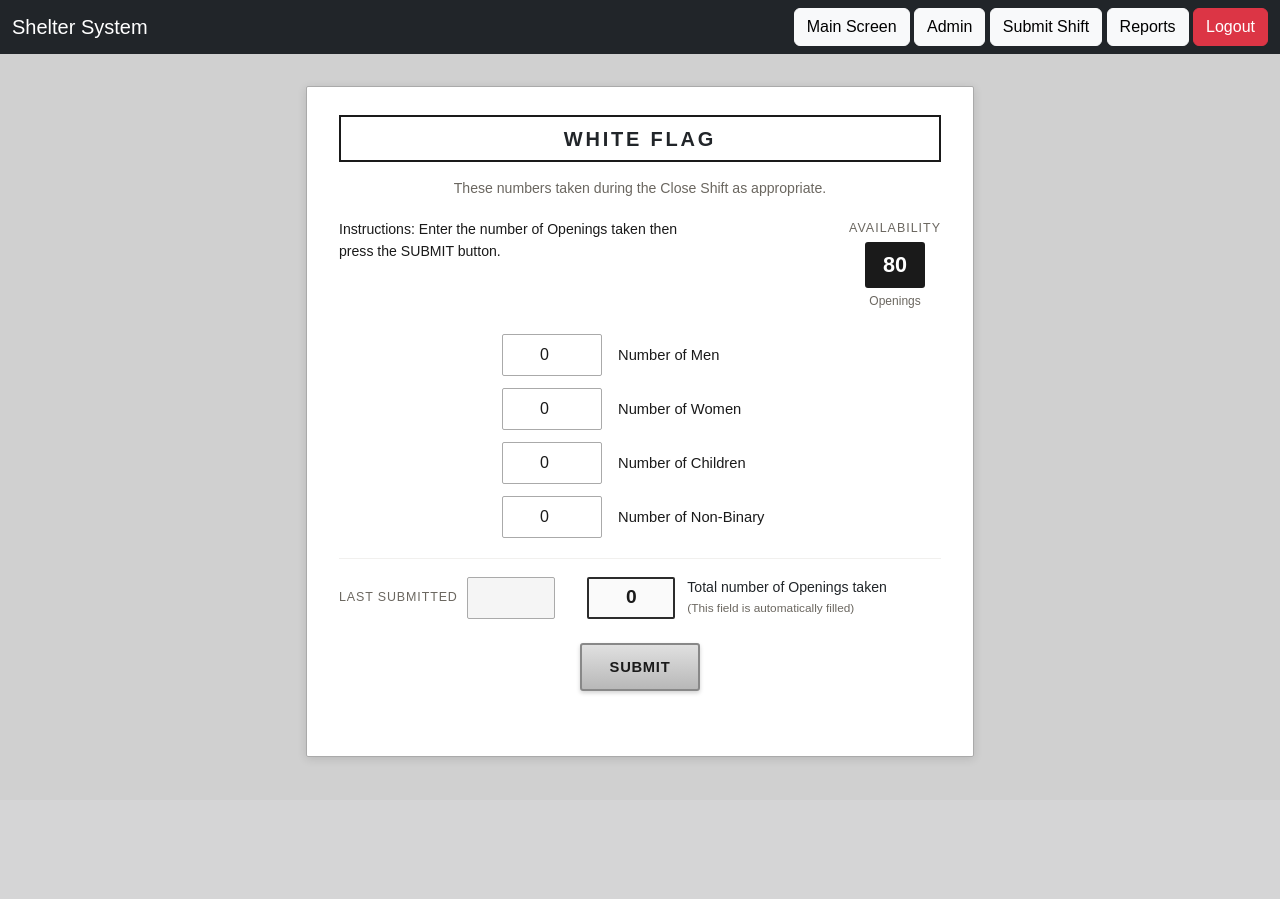
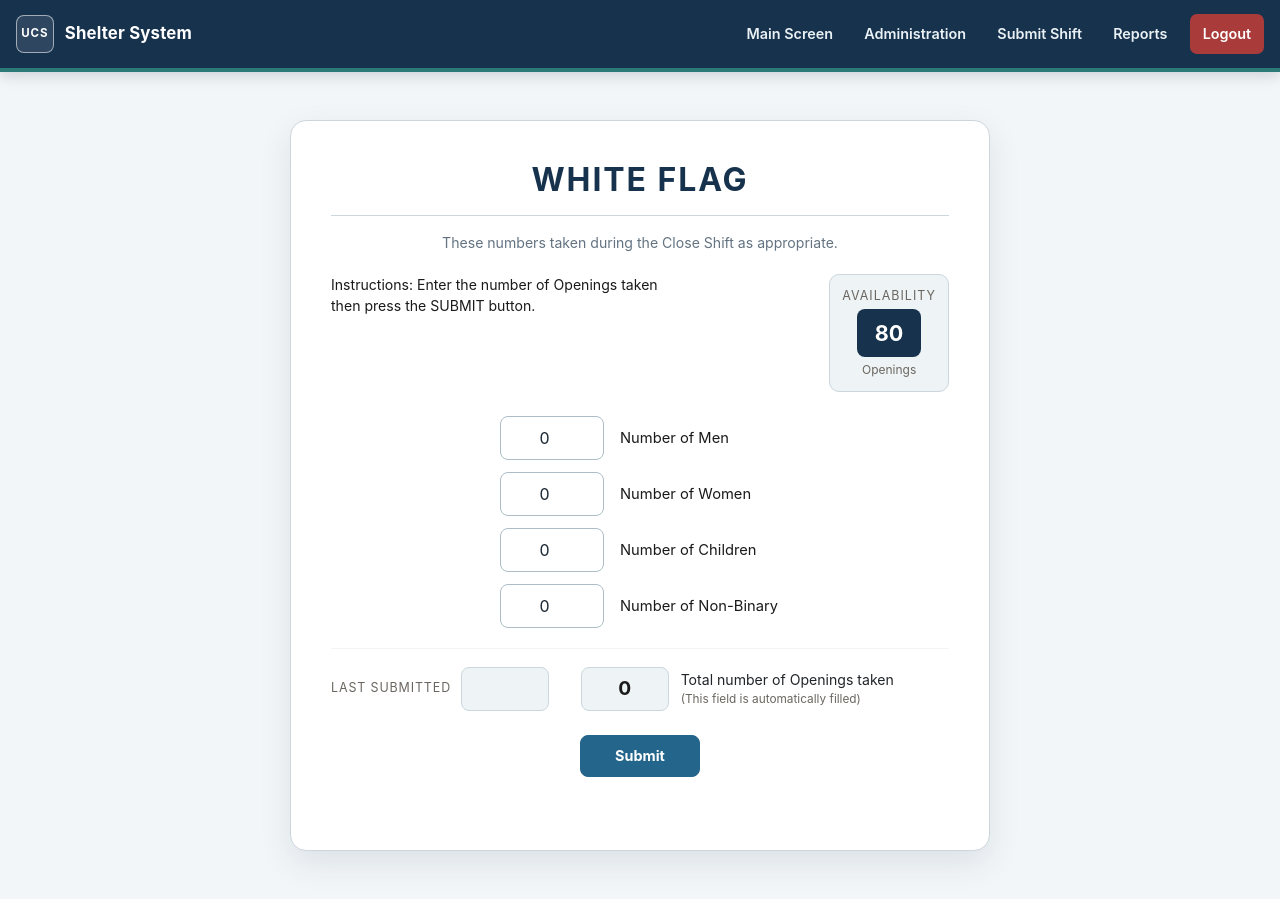
Before and after one commit to myk-sev/United-Caring-Dashboard, a Django app: page /white-flag/ in a window 1280 px wide. Before the commit the page ends 762 px from the top, so only its background shows below. Run offline with Django 5.2, Linux system fonts and the light colour scheme; the visitor is signed in with stand-in values (Sample User, id 1); data that the repository does not hold is empty.

Commit message:
Unify site visual design

```diff
--- /dev/null
+++ b/mainscreen/static/mainscreen/site.css
@@ -0,0 +1,375 @@
+:root {
+  --ucs-ink: #172433;
+  --ucs-navy: #17324d;
+  --ucs-blue: #23658b;
+  --ucs-blue-dark: #184d6d;
+  --ucs-teal: #2b7a78;
+  --ucs-canvas: #f3f6f8;
+  --ucs-surface: #fff;
+  --ucs-surface-muted: #eef3f5;
+  --ucs-border: #cbd6dd;
+  --ucs-muted: #637381;
+  --ucs-success: #26734d;
+  --ucs-success-soft: #e7f5ed;
+  --ucs-danger: #a93b3b;
+  --ucs-danger-dark: #842e2e;
+  --ucs-danger-soft: #fff2f1;
+  --ucs-shadow: 0 12px 32px rgba(23, 50, 77, 0.1);
+  --ucs-radius: 12px;
+}
+
+* { box-sizing: border-box; }
+html { min-width: 320px; background: var(--ucs-canvas) !important; }
+
+body.site-shell {
+  min-height: 100vh;
+  margin: 0;
+  background: var(--ucs-canvas);
+  color: var(--ucs-ink);
+  font-family: Inter, ui-sans-serif, -apple-system, BlinkMacSystemFont, "Segoe UI", sans-serif;
+  font-size: 16px;
+  line-height: 1.5;
+  text-align: left;
+}
+
+.site-shell a { color: var(--ucs-blue-dark); }
+.site-shell :focus-visible { outline: 3px solid rgba(35, 101, 139, 0.3); outline-offset: 2px; }
+
+.site-navbar {
+  position: relative;
+  z-index: 20;
+  background: var(--ucs-navy);
+  border-bottom: 4px solid var(--ucs-teal);
+  box-shadow: 0 3px 14px rgba(11, 29, 45, 0.18);
+}
+
+.site-nav-inner {
+  width: min(100% - 2rem, 1320px);
+  min-height: 68px;
+  margin: 0 auto;
+  display: flex;
+  align-items: center;
+  justify-content: space-between;
+  gap: 1.5rem;
+}
+
+.site-brand {
+  display: inline-flex;
+  align-items: center;
+  gap: 0.7rem;
+  color: #fff;
+  font-size: 1.05rem;
+  font-weight: 700;
+  letter-spacing: 0.01em;
+  text-decoration: none;
+  white-space: nowrap;
+}
+
+.site-shell .site-brand,
+.site-shell .site-brand:hover { color: #fff; }
+.site-brand-mark {
+  display: inline-grid;
+  width: 2.35rem;
+  height: 2.35rem;
+  place-items: center;
+  border: 1px solid rgba(255, 255, 255, 0.55);
+  border-radius: 8px;
+  background: rgba(255, 255, 255, 0.1);
+  font-size: 0.72rem;
+  letter-spacing: 0.08em;
+}
+
+.site-nav-links { display: flex; align-items: center; justify-content: flex-end; gap: 0.35rem; }
+.site-nav-links a {
+  padding: 0.55rem 0.8rem;
+  border-radius: 7px;
+  color: #eaf1f5;
+  font-size: 0.9rem;
+  font-weight: 600;
+  text-decoration: none;
+  transition: background 140ms ease, color 140ms ease;
+}
+
+.site-nav-links a:hover,
+.site-nav-links a[aria-current="page"] { background: rgba(255, 255, 255, 0.14); color: #fff; }
+.site-nav-links .site-logout { margin-left: 0.25rem; background: var(--ucs-danger); color: #fff; }
+.site-nav-links .site-logout:hover { background: var(--ucs-danger-dark); }
+.site-content { min-height: calc(100vh - 72px); }
+
+/* Shared controls */
+.site-shell button,
+.site-shell .btn,
+.site-shell .go-btn,
+.site-shell .btn-go,
+.site-shell .btn-nav,
+.site-shell .nav-btn,
+.site-shell .btn-save,
+.site-shell .btn-change-pw,
+.site-shell .btn-bottom,
+.site-shell .btn-submit,
+.site-shell .btn-new-record,
+.site-shell .login-btn,
+.site-shell .danger-button,
+.site-shell .tool-button {
+  min-height: 42px;
+  padding: 0.6rem 1rem;
+  border: 1px solid var(--ucs-blue);
+  border-radius: 8px;
+  background: var(--ucs-blue);
+  box-shadow: none;
+  color: #fff;
+  font: inherit;
+  font-size: 0.9rem;
+  font-weight: 700;
+  line-height: 1.2;
+  letter-spacing: 0;
+  text-align: center;
+  text-decoration: none;
+  text-transform: none;
+  cursor: pointer;
+  transition: background 140ms ease, border-color 140ms ease, transform 140ms ease;
+}
+
+.site-shell button:hover,
+.site-shell .btn:hover,
+.site-shell .go-btn:hover,
+.site-shell .btn-go:hover,
+.site-shell .btn-nav:hover,
+.site-shell .nav-btn:hover,
+.site-shell .btn-save:hover,
+.site-shell .btn-change-pw:hover,
+.site-shell .btn-bottom:hover,
+.site-shell .btn-submit:hover,
+.site-shell .btn-new-record:hover,
+.site-shell .login-btn:hover {
+  border-color: var(--ucs-blue-dark);
+  background: var(--ucs-blue-dark);
+  color: #fff;
+  transform: translateY(-1px);
+}
+
+.site-shell .btn-secondary,
+.site-shell .btn-new-record,
+.site-shell .btn-back { border-color: var(--ucs-border); background: var(--ucs-surface); color: var(--ucs-navy); }
+.site-shell .btn-secondary:hover,
+.site-shell .btn-new-record:hover,
+.site-shell .btn-back:hover { border-color: #9fb0bb; background: var(--ucs-surface-muted); color: var(--ucs-navy); }
+.site-shell .nav-btn,
+.site-shell .btn-nav { color: #fff !important; }
+
+.site-shell input,
+.site-shell select,
+.site-shell textarea,
+.site-shell .form-control {
+  min-height: 42px;
+  border: 1px solid #aebdc7;
+  border-radius: 8px;
+  background: #fff;
+  color: var(--ucs-ink);
+  font: inherit;
+}
+
+.site-shell input:focus,
+.site-shell select:focus,
+.site-shell textarea:focus,
+.site-shell .form-control:focus {
+  border-color: var(--ucs-blue);
+  box-shadow: 0 0 0 3px rgba(35, 101, 139, 0.15);
+  outline: 0;
+}
+
+.site-shell .alert,
+.site-shell .toast,
+.site-shell .field-errors { border-width: 1px; border-radius: 8px; }
+
+/* Main screen */
+.route-mainscreen .site-content { background: var(--ucs-canvas); }
+.route-mainscreen .site-content > div {
+  min-height: calc(100vh - 72px);
+  padding: clamp(2.5rem, 7vw, 6rem) 1rem;
+  background: linear-gradient(145deg, #edf4f6 0%, #f8fafb 54%, #eaf2f4 100%) !important;
+}
+
+.route-mainscreen .container {
+  width: min(100%, 780px);
+  margin: 0 auto;
+  padding: clamp(1.5rem, 5vw, 3.5rem);
+  border: 1px solid var(--ucs-border);
+  border-radius: 18px;
+  background: var(--ucs-surface);
+  box-shadow: var(--ucs-shadow);
+  text-align: center;
+}
+
+.route-mainscreen .header {
+  margin: 0;
+  padding: 0;
+  border: 0;
+  background: transparent;
+  color: var(--ucs-navy);
+  font-size: clamp(1.7rem, 4vw, 2.5rem);
+  font-weight: 750;
+  line-height: 1.15;
+}
+
+.route-mainscreen .description { max-width: 560px; margin: 1rem auto 0; color: var(--ucs-muted); font-size: 1rem; line-height: 1.6; }
+.route-mainscreen .shelters { margin: 2rem auto; color: var(--ucs-teal); font-size: 0.78rem; font-weight: 750; line-height: 1.85; letter-spacing: 0.12em; }
+.route-mainscreen .dropdown-section { max-width: 520px; margin: 0 auto; padding: 1.25rem; border-radius: var(--ucs-radius); background: var(--ucs-surface-muted); }
+.route-mainscreen .dropdown-section select { width: 100%; height: auto; padding: 0.65rem 0.8rem; }
+.route-mainscreen .dropdown-section p { margin: 0.85rem 0 1rem; color: var(--ucs-muted); font-size: 0.9rem; }
+.route-mainscreen .go-btn { margin: 0; }
+
+/* Shelter and White Flag submissions */
+.route-shelters,
+.route-whiteflag,
+.route-whiteflag_submission,
+.route-whiteflag_edit { background: var(--ucs-canvas); }
+.site-shell .page-wrap { width: min(100% - 2rem, 720px); min-height: 0; margin: clamp(1.5rem, 4vw, 3rem) auto; padding: 0; background: transparent; }
+.site-shell .page-wrap > .card { padding: clamp(1.35rem, 4vw, 2.5rem); border: 1px solid var(--ucs-border); border-radius: 16px; background: var(--ucs-surface); box-shadow: var(--ucs-shadow); }
+.site-shell .page-wrap .card-title { padding: 0 0 1rem; border: 0; border-bottom: 1px solid var(--ucs-border); background: transparent; }
+.site-shell .page-wrap .card-title h1 { color: var(--ucs-navy); font-size: clamp(1.45rem, 4vw, 2rem); letter-spacing: 0.06em; }
+.site-shell .page-wrap .subtitle { color: var(--ucs-muted); }
+.site-shell .availability-badge { min-width: 104px; padding: 0.75rem; border: 1px solid var(--ucs-border); border-radius: 10px; background: var(--ucs-surface-muted); }
+.site-shell .avail-box { width: 64px; height: 48px; border: 0; border-radius: 8px; background: var(--ucs-navy); }
+.site-shell .section-label { margin-top: 1.35rem; color: var(--ucs-teal); font-style: normal; font-weight: 750; }
+.site-shell .page-wrap .divider { border-color: var(--ucs-border); }
+.site-shell .page-wrap .field-row { width: min(100%, 340px); }
+.site-shell .page-wrap .s-input,
+.site-shell .page-wrap .wf-input { width: 104px; height: 44px; border: 1px solid #aebdc7; border-radius: 8px; }
+.site-shell .last-sub-box,
+.site-shell .total-box { min-height: 44px; border: 1px solid var(--ucs-border); border-radius: 8px; background: var(--ucs-surface-muted); }
+.site-shell .btn-submit.resubmit { border-color: var(--ucs-blue); background: var(--ucs-blue); }
+
+/* Reports */
+.route-reports .site-content > .container { width: min(100% - 2rem, 1320px); max-width: none; margin: clamp(1.5rem, 4vw, 3rem) auto; padding: clamp(1.25rem, 3vw, 2.25rem); border: 1px solid var(--ucs-border); border-radius: 16px; background: var(--ucs-surface); box-shadow: var(--ucs-shadow); }
+.route-reports h2,
+.route-reports h4 { color: var(--ucs-navy); font-weight: 750; }
+.route-reports form.row { margin: 1.25rem 0 1.5rem; padding: 1rem; border-radius: var(--ucs-radius); background: var(--ucs-surface-muted); }
+.route-reports .form-label { color: var(--ucs-muted); font-size: 0.82rem; font-weight: 700; text-transform: uppercase; }
+.route-reports .btn-success { border-color: var(--ucs-success); background: var(--ucs-success); }
+.route-reports .table { min-width: 860px; margin-bottom: 0; border-color: var(--ucs-border); font-size: 0.9rem; }
+.route-reports .table thead th { padding: 0.75rem; border-color: var(--ucs-navy); background: var(--ucs-navy); color: #fff; white-space: nowrap; }
+.route-reports .table td { padding: 0.7rem; vertical-align: middle; }
+.route-reports .table-responsive { overflow-x: auto; border: 1px solid var(--ucs-border); border-radius: 10px; }
+
+/* Login screens */
+.site-shell .login-wrapper,
+.site-shell .admin-login-wrap { min-height: calc(100vh - 72px); padding: 2rem 1rem; background: linear-gradient(145deg, #edf4f6, #f8fafb); }
+.site-shell .login-box,
+.site-shell .login-card { width: min(100%, 460px); max-width: 460px; padding: 0; overflow: hidden; border: 1px solid var(--ucs-border); border-radius: 16px; background: var(--ucs-surface); box-shadow: var(--ucs-shadow); }
+.site-shell .login-header,
+.site-shell .login-title { display: block; margin: 0; padding: 1.35rem; border: 0; background: var(--ucs-navy); color: #fff; font-size: 1.35rem; letter-spacing: 0; }
+.site-shell .login-card { padding-bottom: 1.5rem; }
+.site-shell .login-card p { margin: 1.5rem 1.5rem 1rem; color: var(--ucs-muted); }
+.site-shell .login-card form { padding: 0 1.5rem; }
+.site-shell .login-body { padding: 1.75rem; }
+.site-shell .login-label { color: var(--ucs-ink); text-align: left; font-weight: 650; }
+.site-shell .login-input,
+.site-shell .admin-login-wrap .pw-input { height: 46px; border: 1px solid #aebdc7; border-radius: 8px; }
+.site-shell .admin-login-wrap .input-row { align-items: stretch; }
+.site-shell .btn-back { padding: 0.45rem 0.75rem; border: 1px solid var(--ucs-border); border-radius: 7px; text-decoration: none; }
+
+/* Administration page 1 */
+.route-admin_page_one .page-wrapper { width: min(100% - 2rem, 1400px); max-width: 1400px; height: auto; min-height: 0; margin: 2rem auto; border: 0; background: transparent; }
+.route-admin_page_one .page-wrapper > .header,
+.route-admin_page_two .page > .header { margin: 0 0 1rem; padding: 1rem 1.25rem; border: 1px solid var(--ucs-border); border-radius: var(--ucs-radius); background: var(--ucs-surface); box-shadow: 0 6px 20px rgba(23, 50, 77, 0.07); }
+.route-admin_page_one .header-title h1,
+.route-admin_page_two .header-title { color: var(--ucs-navy); font-size: 1.35rem; letter-spacing: 0; }
+.route-admin_page_one .header-title p { color: var(--ucs-muted); font-size: 0.85rem; }
+.route-admin_page_one .header-btns,
+.route-admin_page_two .nav-buttons { gap: 0.5rem; }
+.route-admin_page_one .columns { display: grid; grid-template-columns: repeat(4, minmax(220px, 1fr)); gap: 0.8rem; overflow-x: auto; }
+.route-admin_page_one .col { min-width: 0; padding: 1rem; border: 1px solid var(--ucs-border); border-top: 4px solid var(--ucs-blue); border-radius: var(--ucs-radius); background: var(--ucs-surface); box-shadow: 0 5px 16px rgba(23, 50, 77, 0.06); }
+.route-admin_page_one .col-womens { border-top-color: #b85e76; }
+.route-admin_page_one .col-div { border-top-color: #667783; }
+.route-admin_page_one .col-white { border-top-color: var(--ucs-teal); }
+.route-admin_page_one .col-title { color: var(--ucs-navy); font-size: 1rem; }
+.route-admin_page_one .chart-container { height: 190px; border: 1px solid var(--ucs-border); border-radius: 8px; background: #f8fafb; }
+.route-admin_page_one .chart-label { color: var(--ucs-muted); font-size: 0.72rem; }
+.route-admin_page_one .legend { color: var(--ucs-muted); font-size: 0.7rem; }
+.route-admin_page_one .data-rows,
+.route-admin_page_one .wf-data { gap: 0.55rem; }
+.route-admin_page_one .data-row,
+.route-admin_page_one .wf-row { width: 100%; justify-content: flex-start; }
+.route-admin_page_one .val-box,
+.route-admin_page_one .wf-val { min-width: 50px; height: 38px; border: 1px solid var(--ucs-border); border-radius: 7px; color: var(--ucs-navy); font-size: 1rem; }
+.route-admin_page_one .val-box.green,
+.route-admin_page_one .wf-val.green { background: var(--ucs-success-soft); color: var(--ucs-success); }
+.route-admin_page_one .val-label,
+.route-admin_page_one .wf-label,
+.route-admin_page_one .record-label { color: var(--ucs-ink); font-size: 0.78rem; }
+.route-admin_page_one .record-input { width: 92px; height: 36px; border-color: var(--ucs-border); border-radius: 7px; font-size: 0.8rem; }
+.route-admin_page_one .util-box { width: 100%; height: 10px; border: 0; border-radius: 999px; background: var(--ucs-surface-muted); }
+.route-admin_page_one .util-label { color: var(--ucs-muted); font-size: 0.75rem; }
+
+/* Administration page 2 */
+.route-admin_page_two .page { width: min(100% - 2rem, 1320px); max-width: 1320px; min-height: 0; margin: 2rem auto; padding: 1rem; border: 1px solid var(--ucs-border); border-radius: 16px; background: var(--ucs-surface); box-shadow: var(--ucs-shadow); }
+.route-admin_page_two .divider { border-color: var(--ucs-border); }
+.route-admin_page_two .shelter-headers { gap: 0.75rem; color: var(--ucs-navy); }
+.route-admin_page_two .bed-group { padding: 0.65rem; border-radius: 8px; background: var(--ucs-surface-muted); }
+.route-admin_page_two .num-box { width: 68px; height: 42px; border-color: #aebdc7; border-radius: 8px; }
+.route-admin_page_two .password-section,
+.route-admin_page_two .search-row { margin: 1rem 0; padding: 1rem; border-radius: var(--ucs-radius); background: var(--ucs-surface-muted); }
+.route-admin_page_two .pw-input,
+.route-admin_page_two .search-input,
+.route-admin_page_two .shelter-select { height: 42px; border-color: #aebdc7; border-radius: 8px; }
+.route-admin_page_two .pw-label,
+.route-admin_page_two .search-label { color: var(--ucs-muted); text-decoration: none; }
+.route-admin_page_two .table-section { overflow-x: auto; margin: 1rem 0; border: 1px solid var(--ucs-border); border-radius: 10px; }
+.route-admin_page_two table { min-width: 1220px; border: 0; font-size: 0.78rem; }
+.route-admin_page_two table th { padding: 0.65rem 0.35rem; border-color: #2a455e; background: var(--ucs-navy); color: #fff; }
+.route-admin_page_two table td { border-color: var(--ucs-border); }
+.route-admin_page_two .alter-input { height: 36px; border-color: var(--ucs-border); border-radius: 6px; }
+
+/* Administration page 3 */
+.route-admin_page_three .tools-page { width: min(100% - 2rem, 900px); max-width: 900px; margin: clamp(1.5rem, 4vw, 3rem) auto; padding: clamp(1.25rem, 3vw, 2rem); border: 1px solid var(--ucs-border); border-radius: 16px; background: var(--ucs-surface); box-shadow: var(--ucs-shadow); }
+.route-admin_page_three .tools-header { padding-bottom: 1.25rem; border-bottom: 1px solid var(--ucs-border); }
+.route-admin_page_three .tools-header h1 { margin: 0; color: var(--ucs-navy); font-size: clamp(1.35rem, 3vw, 1.8rem); }
+.route-admin_page_three .tools-header p { margin: 0.3rem 0 0; color: var(--ucs-muted); }
+.route-admin_page_three .database-tool { margin-top: 1.5rem; }
+.route-admin_page_three .tool-button { background: var(--ucs-danger); border-color: var(--ucs-danger); }
+.route-admin_page_three .danger-card { border: 1px solid #e7b4b1; border-radius: var(--ucs-radius); background: var(--ucs-danger-soft); }
+.route-admin_page_three .danger-card h2 { color: var(--ucs-danger-dark); font-size: 1.35rem; }
+.route-admin_page_three .confirm-input { border-color: #cf7d78; }
+.route-admin_page_three .danger-button { border-color: var(--ucs-danger); background: var(--ucs-danger); }
+
+@media (max-width: 820px) {
+  .site-nav-inner { align-items: flex-start; flex-direction: column; gap: 0.65rem; padding: 0.8rem 0; }
+  .site-nav-links { width: 100%; justify-content: flex-start; overflow-x: auto; padding-bottom: 0.15rem; }
+  .site-nav-links a { white-space: nowrap; }
+  .site-content { min-height: calc(100vh - 124px); }
+  .site-shell .top-row { align-items: stretch; flex-direction: column; }
+  .site-shell .badges-col { align-items: stretch; flex-direction: row; }
+  .site-shell .availability-badge { flex: 1; }
+  .route-admin_page_one .columns { grid-template-columns: repeat(2, minmax(260px, 1fr)); }
+  .route-admin_page_two .shelter-headers { grid-template-columns: repeat(2, 1fr); }
+  .route-admin_page_two .password-section { align-items: stretch; flex-direction: column; }
+  .route-admin_page_two .search-row { align-items: stretch; flex-wrap: wrap; gap: 0.8rem; }
+  .route-admin_page_three .tools-header { align-items: flex-start; flex-direction: column; }
+}
+
+@media (max-width: 520px) {
+  .site-nav-inner { width: min(100% - 1rem, 1320px); }
+  .site-brand { padding-left: 0.25rem; }
+  .site-nav-links a { padding: 0.5rem 0.65rem; font-size: 0.82rem; }
+  .route-mainscreen .site-content > div { padding: 1rem 0.75rem; }
+  .route-mainscreen .container { padding: 1.5rem 1rem; }
+  .site-shell .page-wrap { width: min(100% - 1rem, 720px); margin: 0.75rem auto; }
+  .site-shell .page-wrap > .card { padding: 1.25rem 1rem; }
+  .site-shell .page-wrap .field-row { align-items: stretch; flex-direction: column; gap: 0.35rem; }
+  .site-shell .page-wrap .field-row label { width: 100%; text-align: center; }
+  .site-shell .page-wrap .s-input,
+  .site-shell .page-wrap .wf-input { width: 100%; }
+  .site-shell .bottom-fields { align-items: stretch; flex-direction: column; gap: 0.8rem; }
+  .site-shell .btn-row { flex-direction: column; }
+  .route-reports .site-content > .container { width: calc(100% - 1rem); padding: 1rem; }
+  .route-reports .mb-4.d-flex { align-items: stretch; flex-direction: column; }
+  .route-reports .mb-4.d-flex form { display: grid; gap: 0.5rem; }
+  .route-admin_page_one .page-wrapper,
+  .route-admin_page_two .page,
+  .route-admin_page_three .tools-page { width: calc(100% - 1rem); margin: 0.75rem auto; }
+  .route-admin_page_one .page-wrapper > .header,
+  .route-admin_page_two .page > .header { align-items: flex-start; flex-direction: column; }
+  .route-admin_page_one .columns { grid-template-columns: 1fr; }
+  .route-admin_page_two .shelter-headers { grid-template-columns: 1fr; }
+}
--- a/templates/base.html
+++ b/templates/base.html
@@ -1,34 +1,34 @@
-<!DOCTYPE html>
-<html>
+{% load static %}
+<!doctype html>
+<html lang="en">
   <head>
-        <title>Shelter Management System</title>
+    <meta charset="utf-8">
+    <meta name="viewport" content="width=device-width, initial-scale=1">
+    <title>{% block title %}UCS Shelter Management System{% endblock %}</title>
     <link href="https://cdn.jsdelivr.net/npm/bootstrap@5.3.0/dist/css/bootstrap.min.css" rel="stylesheet">
+    <link href="{% static 'mainscreen/site.css' %}" rel="stylesheet">
   </head>
-
-    <body>
-
-        <nav class="navbar navbar-dark bg-dark">
-            <div class="container-fluid">
-                <span class="navbar-brand mb-0 h1">Shelter System</span>
-
-                <div>
-                    <!--<a class="btn btn-light" href="/dashboard/">Dashboard</a>  -->
-                    <a class="btn btn-light" href="/">Main Screen</a>
-                    <a class="btn btn-light" href="{% url 'admin_login' %}">Admin</a>
-                    <a class="btn btn-light" href="/">Submit Shift</a>
-                    <a class="btn btn-light" href="/reports/">Reports</a>
-                    <a class="btn btn-danger" href="/logout/">Logout</a>
+  <body class="site-shell route-{{ request.resolver_match.url_name|default:'page' }}">
+    <nav class="site-navbar" aria-label="Primary navigation">
+      <div class="site-nav-inner">
+        <a class="site-brand" href="{% url 'mainscreen' %}">
+          <span class="site-brand-mark" aria-hidden="true">UCS</span>
+          <span>Shelter System</span>
+        </a>
+        <div class="site-nav-links">
+          <a href="{% url 'mainscreen' %}"{% if request.resolver_match.url_name == 'mainscreen' %} aria-current="page"{% endif %}>Main Screen</a>
+          <a href="{% url 'admin_login' %}"{% if 'admin_' in request.resolver_match.url_name %} aria-current="page"{% endif %}>Administration</a>
+          <a href="{% url 'mainscreen' %}">Submit Shift</a>
+          <a href="{% url 'reports' %}"{% if request.resolver_match.url_name == 'reports' %} aria-current="page"{% endif %}>Reports</a>
+          <a class="site-logout" href="{% url 'logout' %}">Logout</a>
         </div>
       </div>
     </nav>
 
-        <div class="container mt-4">
-
+    <div class="site-content">
       {% block content %}
         <p>This page's actual content goes here.</p>
       {% endblock %}
-
     </div>
-
   </body>
 </html>
--- a/templates/reports.html
+++ b/templates/reports.html
@@ -73,6 +73,7 @@
     <!-- ========================= -->
     <h4>Shelter Reports</h4>
 
+    <div class="table-responsive">
     <table class="table table-bordered table-striped">
         <thead>
             <tr>
@@ -110,6 +111,7 @@
             {% endfor %}
         </tbody>
     </table>
+    </div>
 
 
     <!-- ========================= -->
@@ -117,6 +119,7 @@
     <!-- ========================= -->
     <h4 class="mt-5">White Flag Reports</h4>
 
+    <div class="table-responsive">
     <table class="table table-bordered table-striped">
         <thead>
             <tr>
@@ -148,6 +151,7 @@
             {% endfor %}
         </tbody>
     </table>
+    </div>
 
 </div>
 
```
Lines whose indentation alone changed are shown as unchanged.
